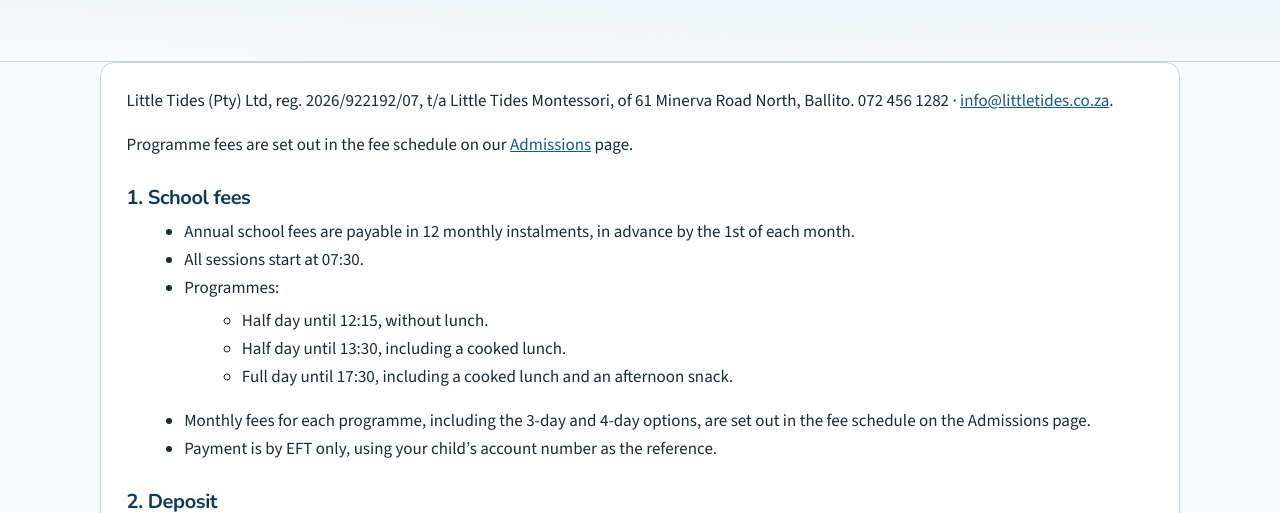
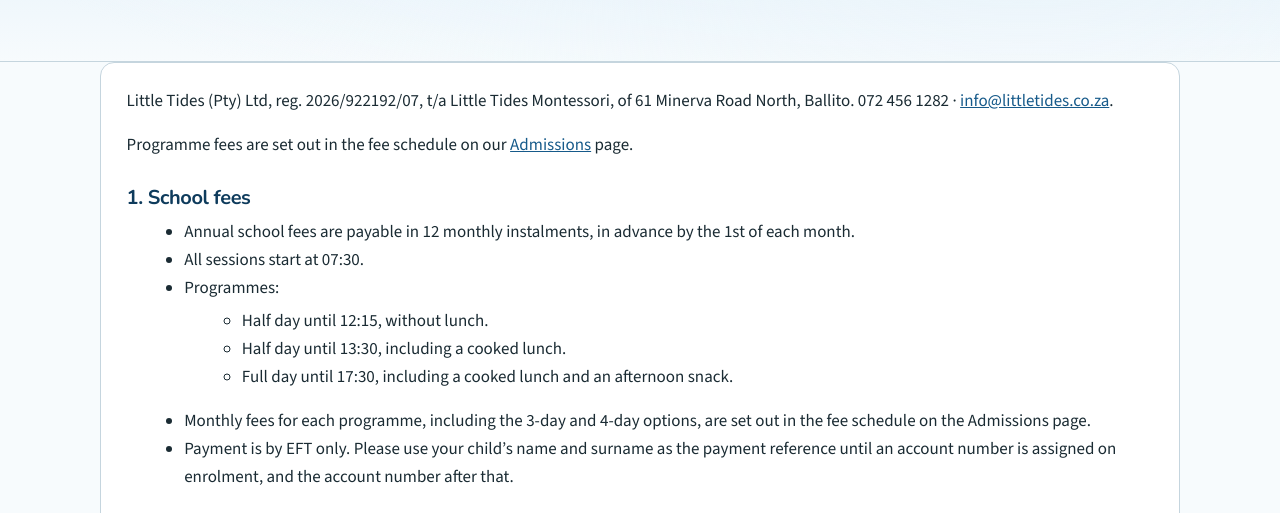
Before and after one commit to deonvdberg1/littletides.co.za, a plain HTML site: page terms.html in a window 1280 px wide. Shown: the part 287-800 px from the top of the page. Drawn offline with nearby package versions, Linux system fonts and the light colour scheme.

Commit message:
Terms: payment reference is child's name and surname until an account number is assigned (approved by Deon 24 Nov)

```diff
--- a/terms.html
+++ b/terms.html
@@ -65,7 +65,7 @@
               </ul>
             </li>
             <li>Monthly fees for each programme, including the 3-day and 4-day options, are set out in the fee schedule on the Admissions page.</li>
-            <li>Payment is by EFT only, using your child’s account number as the reference.</li>
+            <li>Payment is by EFT only. Please use your child’s name and surname as the payment reference until an account number is assigned on enrolment, and the account number after that.</li>
           </ul>
 
           <h3>2. Deposit</h3>
```
